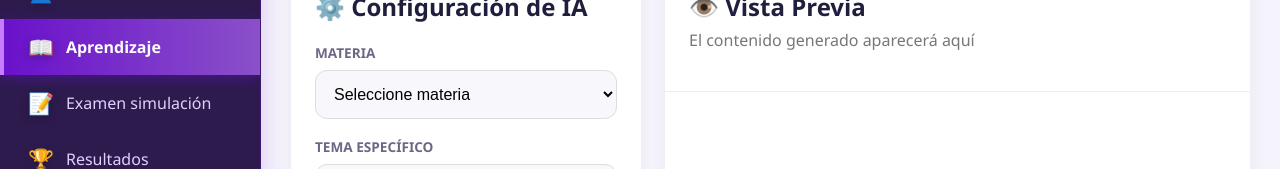
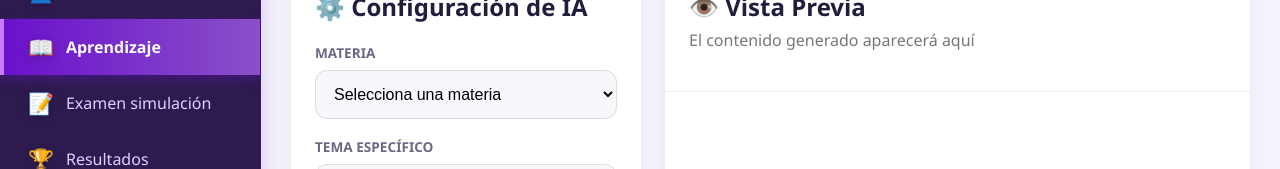
Before and after one commit to bryanb4/AprendeMas, a React (Vite) app in the folder mi-proyecto/: page /adminIA in a window 1280 px wide. Shown: the part 137-306 px from the top of the page. Built offline with nearby package versions, Linux system fonts and the light colour scheme.

Commit message:
Implementando API a la seleccion de materias

```diff
--- a/mi-proyecto/src/pages/GenerarPreguntaIA.jsx
+++ b/mi-proyecto/src/pages/GenerarPreguntaIA.jsx
@@ -1,4 +1,4 @@
-import React, { useState } from 'react';
+import React, { useState, useEffect} from 'react';
 import { useNavigate } from 'react-router-dom';
 import Sidebar from '../components/Sidebar';
 
@@ -6,16 +6,46 @@ function QuestionGenerate() {
   const navigate = useNavigate();
 
   const [level, setLevel] = useState('Básico');
+  const [materias, setMaterias] = useState([]);
+  const [temas, setTemas] = useState([]);
+  const [selectedMateria, setSelectedMateria] = useState('');
+  const [selectedTema, setSelectedTema] = useState('');
 
   const handleTabChange = (tab) => {
     navigate('/dashboard', { state: { activeTab: tab } });
   };
+
+  const fetchTopics = async (materiaId) => {
+  try {
+    const response = await fetch(
+         `http://localhost:5000/api/auth/materias/${materiaId}/temas`
+        );
+    const data = await response.json();
+    setTemas(data);
+    } catch (error) {
+        console.error(error);
+    }
+};
+
+const fetchMaterias = async () => {
+    try{
+        const response = await fetch (`http://localhost:5000/api/auth/materias`);
+        const data = await response.json();
+        setMaterias(data);
+
+    }catch(error){
+        console.log(error);
+    }
+
+}
+
 
   const handleLogout = () => {
     localStorage.removeItem('token');
     navigate('/');
   };
 
+//   useEffect (() => {fetchMaterias()}, []);
   return (
     <div className="dashboard-layout">
       <Sidebar
@@ -39,9 +69,21 @@ function QuestionGenerate() {
               <h2>⚙️ Configuración de IA</h2>
 
               <label>MATERIA</label>
-              <select>
-                <option>Seleccione materia</option>
-              </select>
+              <select
+              value={selectedMateria}
+              onChange={(e) => {
+                const materiaId = e.target.value;
+                setSelectedMateria(materiaId);
+                fetchTopics(materiaId);
+                }}>
+                    <option value="">
+                        Selecciona una materia
+                    </option>
+            {materias.map((materia) => (
+                <option key={materia.id} value={materia.id} >
+                    {materia.nombre}</option>
+                ))}
+                </select>
 
               <label>TEMA ESPECÍFICO</label>
               <select>
```
